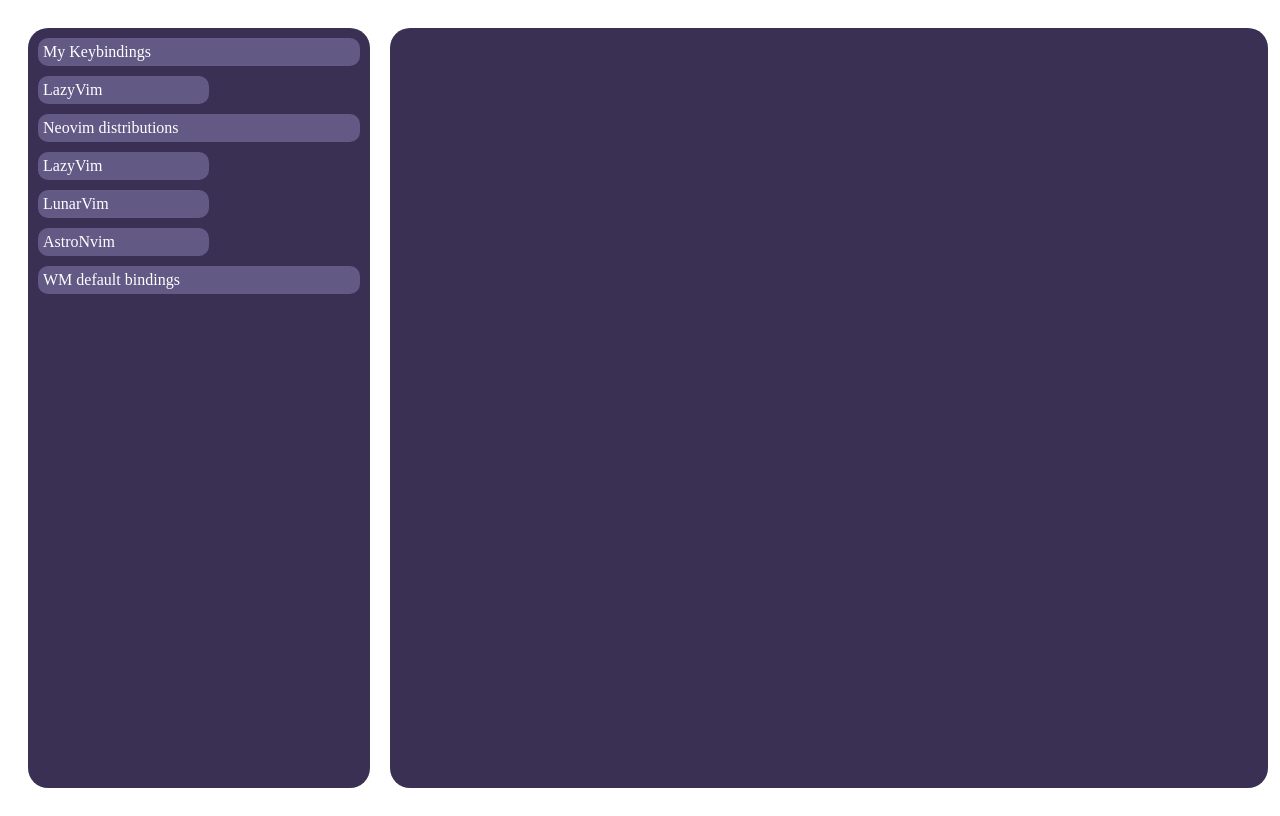
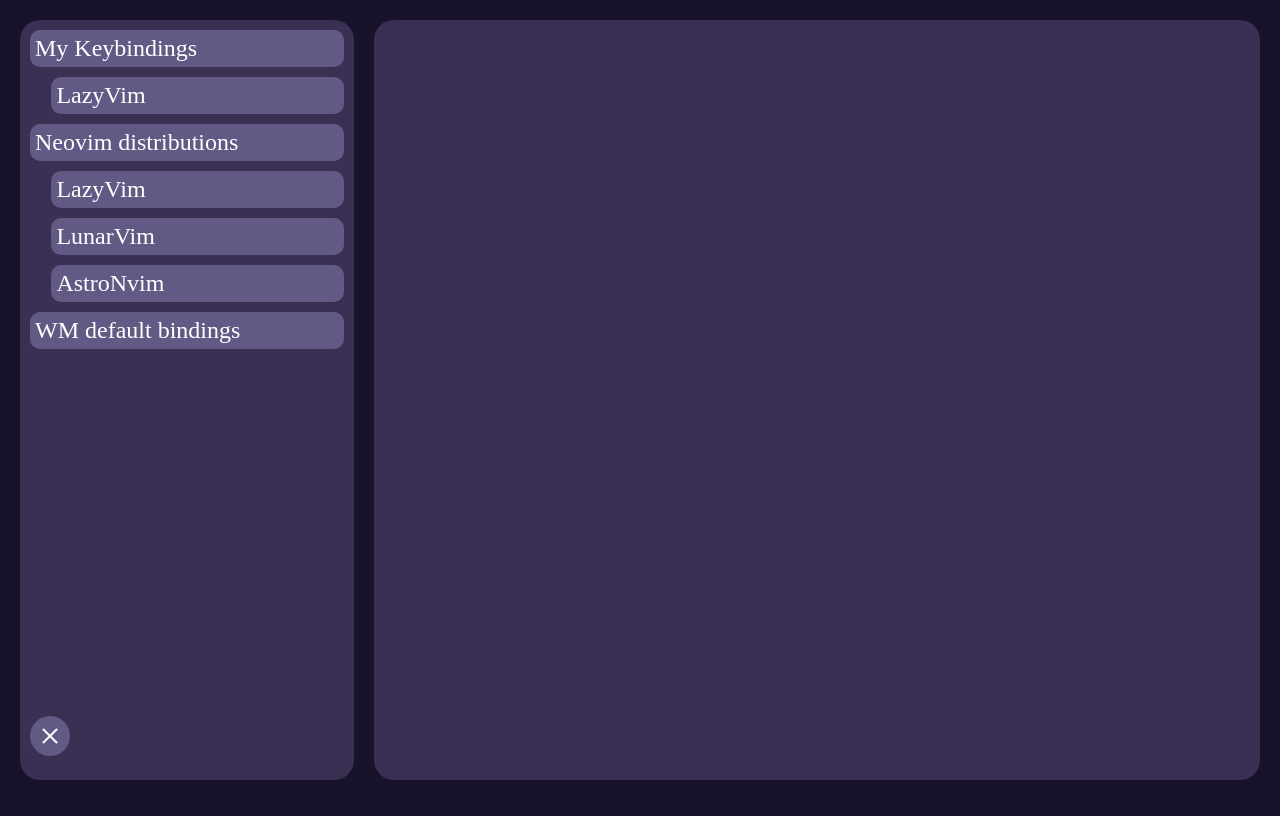
Before and after one commit to Vaisakhkm2625/keybinds, a SvelteKit app: page / in a window 1280 px wide. Built offline with nearby package versions, Linux system fonts and the light colour scheme.

Commit message:
added animation for sidenav

```diff
--- a/src/app.html
+++ b/src/app.html
@@ -1,12 +1,22 @@
 <!DOCTYPE html>
 <html lang="en">
+
 <head>
     <meta charset="utf-8" />
     <link rel="icon" href="%sveltekit.assets%/favicon.png" />
     <meta name="viewport" content="width=device-width" />
     %sveltekit.head%
 </head>
+
 <body data-sveltekit-preload-data="hover">
     <div style="display: contents">%sveltekit.body%</div>
 </body>
+<style>
+    body {
+        margin: 0px;
+        padding: 0px;
+        background-color: #18122B;
+    }
+</style>
+
 </html>
--- a/src/routes/+page.svelte
+++ b/src/routes/+page.svelte
@@ -1,4 +1,6 @@
 <script>
+	import { fade, fly } from 'svelte/transition';
+	import CheckBox from './CheckBox.svelte';
 	let list = [
 		{ tabname: 'My Keybindings', role: 'folder' },
 		{ tabname: 'LazyVim', role: 'keybindlist' },
@@ -8,10 +10,16 @@
 		{ tabname: 'AstroNvim', role: 'keybindlist' },
 		{ tabname: 'WM default bindings', role: 'folder' }
 	];
+	let visible = true;
 </script>
 
 <div class="container">
-	<div class="item sidebar">
+	{#if visible}
+		<div
+			class="item sidebar"
+			in:fly={{ x: -200, duration: 200 }}
+			out:fly={{ x: -200, duration: 200 }}
+		>
 			{#each list as item}
 				{#if item.role == 'folder'}
 					<div class="folder">{item.tabname}</div>
@@ -20,6 +28,10 @@
 					<!-- else content here -->
 				{/if}
 			{/each}
+		</div>
+	{/if}
+	<div class="close-btn">
+		<CheckBox bind:visible />
 	</div>
 	<div class="item main" />
 </div>
@@ -46,7 +58,6 @@
 		display: flex;
 		justify-content: flex-start;
 		flex-direction: column;
-		align-items: right;
 		padding: 10px;
 		gap: 10px;
 	}
@@ -55,19 +66,26 @@
 		border-radius: 10px;
 		color: white;
 		padding: 5px;
-		font-size: 1rem;
+		font-size: 1.5rem;
 	}
 
 	.keybindlist {
 		background-color: #635985;
 		border-radius: 10px;
+		align-self: flex-end;
 		color: white;
-		width: 50%;
+		width: 90%;
 		padding: 5px;
-		font-size: 1rem;
+		font-size: 1.5rem;
+	}
+
+	.close-btn {
+		position: fixed;
+		left: 30px;
+		bottom: 30px;
 	}
 
 	.main {
-		flex-grow: 5;
+		flex-grow: 9;
 	}
 </style>
--- /dev/null
+++ b/src/routes/CheckBox.svelte
@@ -0,0 +1,41 @@
+<script>
+	export let visible = true;
+</script>
+
+<label class="custom-checkbox">
+	<input type="checkbox" bind:checked={visible} />
+	<span class="plus" />
+</label>
+
+<style>
+	.custom-checkbox {
+		display: inline-block;
+		position: relative;
+		width: 50px;
+		height: 50px;
+	}
+
+	.custom-checkbox input[type='checkbox'] {
+		display: none; /* Hide the default checkbox */
+	}
+
+	.plus {
+		position: absolute;
+		top: 0;
+		left: 0;
+		width: 40px;
+		height: 40px;
+		background: linear-gradient(#fff 0 0), linear-gradient(#fff 0 0), #635985;
+		background-position: center;
+		background-size: 50% 2px, 2px 50%; /* thickness = 2px, length = 50% (25px) */
+		background-repeat: no-repeat;
+		border-radius: 50%;
+
+		pointer-events: none; /* Allow clicks to pass through to the actual checkbox */
+	}
+
+	/* Style the checkbox when it's checked */
+	.custom-checkbox input[type='checkbox']:checked + .plus {
+		transform: rotate(45deg); /* Rotate the plus sign by 45 degrees */
+	}
+</style>
```
Lines whose indentation alone changed are shown as unchanged.
